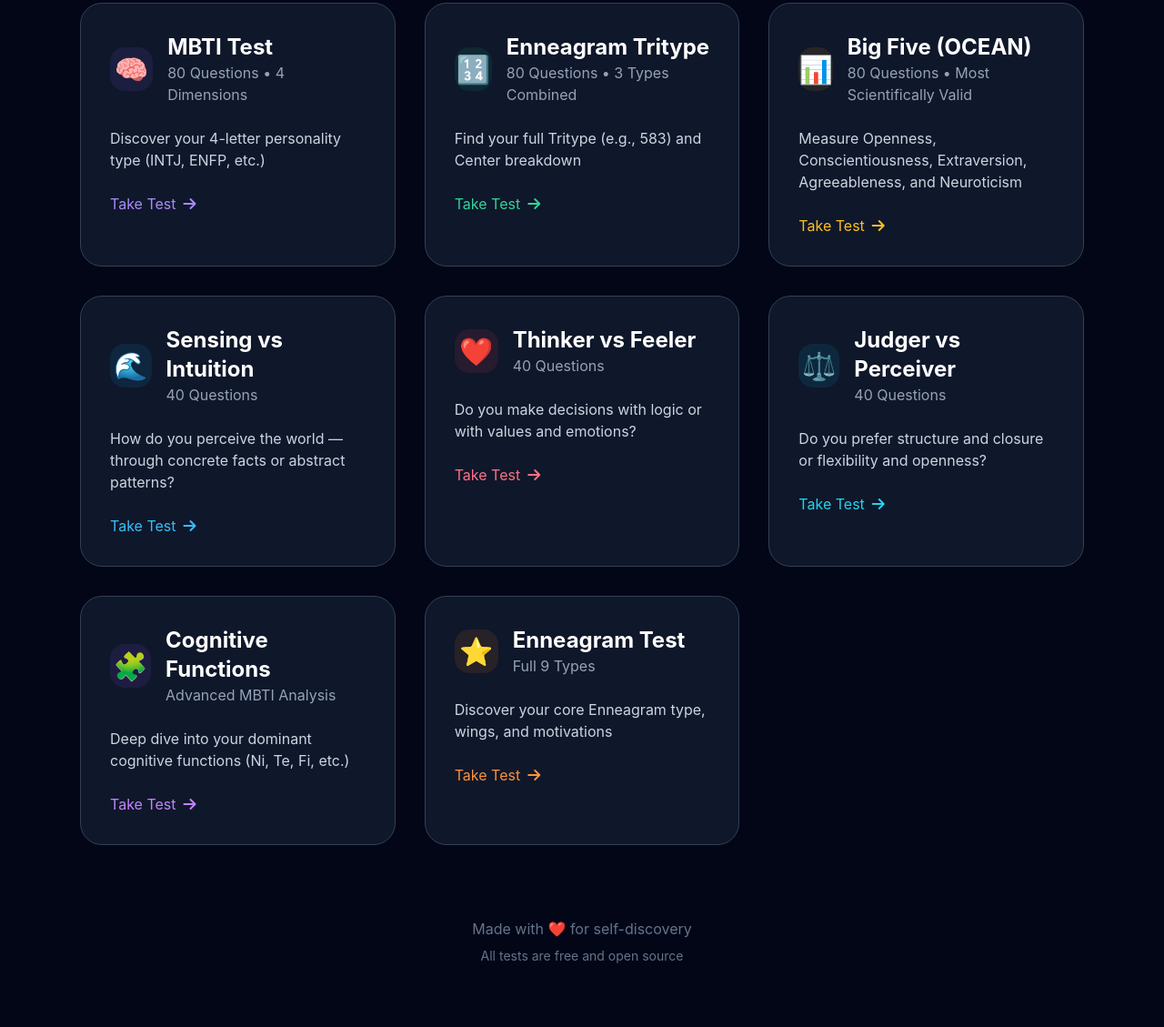
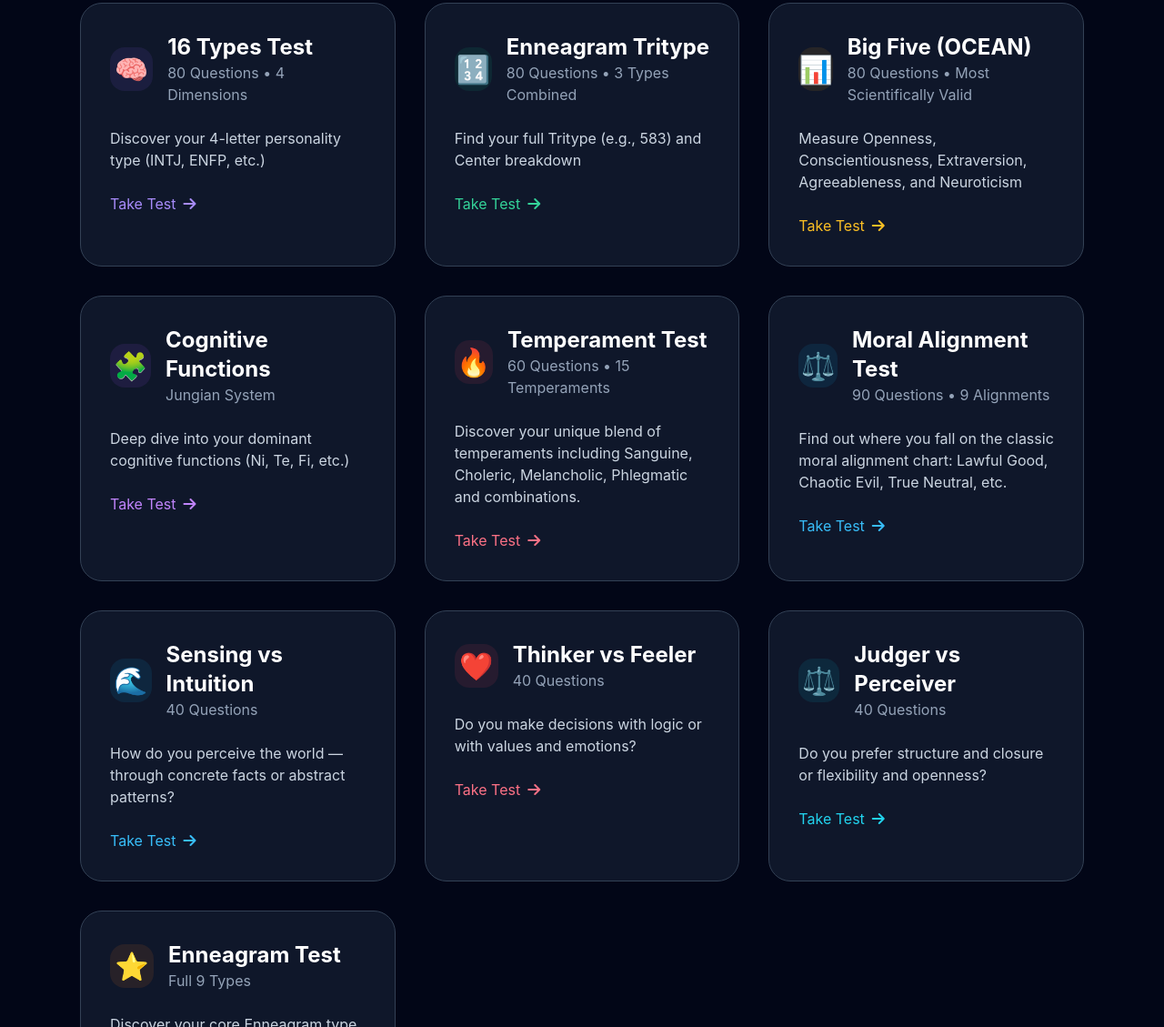
Before and after one commit to personality-co/test-links, a plain HTML site: page index.html in a window 1280 px wide. Shown: the part 478-1607 px from the top of the page at 91% size. Drawn offline with nearby package versions, Linux system fonts and the light colour scheme.

Commit message:
Update index.html

```diff
--- a/index.html
+++ b/index.html
@@ -3,9 +3,28 @@
 <head>
     <meta charset="UTF-8">
     <meta name="viewport" content="width=device-width, initial-scale=1.0">
+
+    <!-- Open Graph / Link Preview Meta Tags -->
+    <meta property="og:title" content="Personality Co • Free Personality Tests">
+    <meta property="og:description" content="Discover yourself with free, high-quality personality tests: 16 Types, Enneagram, Big Five, Temperaments, Moral Alignment, Cognitive Functions & more.">
+    <meta property="og:image" content="https://personality-co.github.io/assets/preview-image.jpg">
+    <meta property="og:image:width" content="1200">
+    <meta property="og:image:height" content="630">
+    <meta property="og:image:alt" content="The Bright Side of Objective Personality Tests">
+    <meta property="og:url" content="https://personality-co.github.io/">
+    <meta property="og:type" content="website">
+    <meta property="og:site_name" content="Personality Co">
+
+    <!-- Twitter Card -->
+    <meta name="twitter:card" content="summary_large_image">
+    <meta name="twitter:title" content="Personality Co • Free Personality Tests">
+    <meta name="twitter:description" content="Free personality tests including MBTI, Enneagram, Big Five, Temperaments & more.">
+    <meta name="twitter:image" content="https://personality-co.github.io/assets/preview-image.jpg">
+
     <title>Personality Co • Free Personality Tests</title>
     <script src="https://cdn.tailwindcss.com"></script>
     <link rel="stylesheet" href="https://cdnjs.cloudflare.com/ajax/libs/font-awesome/6.5.0/css/all.min.css">
+
     <style>
         body { font-family: 'Inter', system_ui, sans-serif; }
         .hero-bg {
@@ -44,13 +63,13 @@
         <!-- TEST GRID -->
         <div class="grid grid-cols-1 md:grid-cols-2 lg:grid-cols-3 gap-8">
 
-            <!-- MBTI -->
+            <!-- 16 Types Test -->
             <a href="https://personality-co.github.io/mbti-test/" target="_blank"
                class="test-card bg-slate-900 rounded-3xl p-8 border border-slate-700 hover:border-violet-500 group">
                 <div class="flex items-center gap-4 mb-6">
                     <div class="w-12 h-12 bg-violet-500/10 rounded-2xl flex items-center justify-center text-3xl">🧠</div>
                     <div>
-                        <h3 class="text-2xl font-bold">MBTI Test</h3>
+                        <h3 class="text-2xl font-bold">16 Types Test</h3>
                         <p class="text-slate-400">80 Questions • 4 Dimensions</p>
                     </div>
                 </div>
@@ -88,6 +107,54 @@
                 </div>
                 <p class="text-slate-300">Measure Openness, Conscientiousness, Extraversion, Agreeableness, and Neuroticism</p>
                 <div class="mt-6 text-amber-400 group-hover:text-amber-300 flex items-center gap-2">
+                    Take Test <i class="fas fa-arrow-right"></i>
+                </div>
+            </a>
+
+            <!-- Cognitive Functions -->
+            <a href="https://personality-co.github.io/cognitive-function-evaluation/" target="_blank"
+               class="test-card bg-slate-900 rounded-3xl p-8 border border-slate-700 hover:border-purple-500 group">
+                <div class="flex items-center gap-4 mb-6">
+                    <div class="w-12 h-12 bg-purple-500/10 rounded-2xl flex items-center justify-center text-3xl">🧩</div>
+                    <div>
+                        <h3 class="text-2xl font-bold">Cognitive Functions</h3>
+                        <p class="text-slate-400">Jungian System</p>
+                    </div>
+                </div>
+                <p class="text-slate-300">Deep dive into your dominant cognitive functions (Ni, Te, Fi, etc.)</p>
+                <div class="mt-6 text-purple-400 group-hover:text-purple-300 flex items-center gap-2">
+                    Take Test <i class="fas fa-arrow-right"></i>
+                </div>
+            </a>
+
+            <!-- Temperament Test -->
+            <a href="https://personality-co.github.io/temperament-test/" target="_blank"
+               class="test-card bg-slate-900 rounded-3xl p-8 border border-slate-700 hover:border-rose-500 group">
+                <div class="flex items-center gap-4 mb-6">
+                    <div class="w-12 h-12 bg-rose-500/10 rounded-2xl flex items-center justify-center text-3xl">🔥</div>
+                    <div>
+                        <h3 class="text-2xl font-bold">Temperament Test</h3>
+                        <p class="text-slate-400">60 Questions • 15 Temperaments</p>
+                    </div>
+                </div>
+                <p class="text-slate-300">Discover your unique blend of temperaments including Sanguine, Choleric, Melancholic, Phlegmatic and combinations.</p>
+                <div class="mt-6 text-rose-400 group-hover:text-rose-300 flex items-center gap-2">
+                    Take Test <i class="fas fa-arrow-right"></i>
+                </div>
+            </a>
+
+            <!-- Moral Alignment Test -->
+            <a href="https://personality-co.github.io/moral-alignment-test/" target="_blank"
+               class="test-card bg-slate-900 rounded-3xl p-8 border border-slate-700 hover:border-sky-500 group">
+                <div class="flex items-center gap-4 mb-6">
+                    <div class="w-12 h-12 bg-sky-500/10 rounded-2xl flex items-center justify-center text-3xl">⚖️</div>
+                    <div>
+                        <h3 class="text-2xl font-bold">Moral Alignment Test</h3>
+                        <p class="text-slate-400">90 Questions • 9 Alignments</p>
+                    </div>
+                </div>
+                <p class="text-slate-300">Find out where you fall on the classic moral alignment chart: Lawful Good, Chaotic Evil, True Neutral, etc.</p>
+                <div class="mt-6 text-sky-400 group-hover:text-sky-300 flex items-center gap-2">
                     Take Test <i class="fas fa-arrow-right"></i>
                 </div>
             </a>
@@ -140,23 +207,7 @@
                 </div>
             </a>
 
-            <!-- Cognitive Functions -->
-            <a href="https://personality-co.github.io/cognitive-function-evaluation/" target="_blank"
-               class="test-card bg-slate-900 rounded-3xl p-8 border border-slate-700 hover:border-purple-500 group">
-                <div class="flex items-center gap-4 mb-6">
-                    <div class="w-12 h-12 bg-purple-500/10 rounded-2xl flex items-center justify-center text-3xl">🧩</div>
-                    <div>
-                        <h3 class="text-2xl font-bold">Cognitive Functions</h3>
-                        <p class="text-slate-400">Advanced MBTI Analysis</p>
-                    </div>
-                </div>
-                <p class="text-slate-300">Deep dive into your dominant cognitive functions (Ni, Te, Fi, etc.)</p>
-                <div class="mt-6 text-purple-400 group-hover:text-purple-300 flex items-center gap-2">
-                    Take Test <i class="fas fa-arrow-right"></i>
-                </div>
-            </a>
-
-            <!-- General Enneagram -->
+            <!-- Enneagram -->
             <a href="https://personality-co.github.io/Enneagram/" target="_blank"
                class="test-card bg-slate-900 rounded-3xl p-8 border border-slate-700 hover:border-orange-500 group">
                 <div class="flex items-center gap-4 mb-6">
@@ -180,6 +231,5 @@
             <p class="text-sm mt-2">All tests are free and open source</p>
         </div>
     </div>
-
 </body>
 </html>
```
